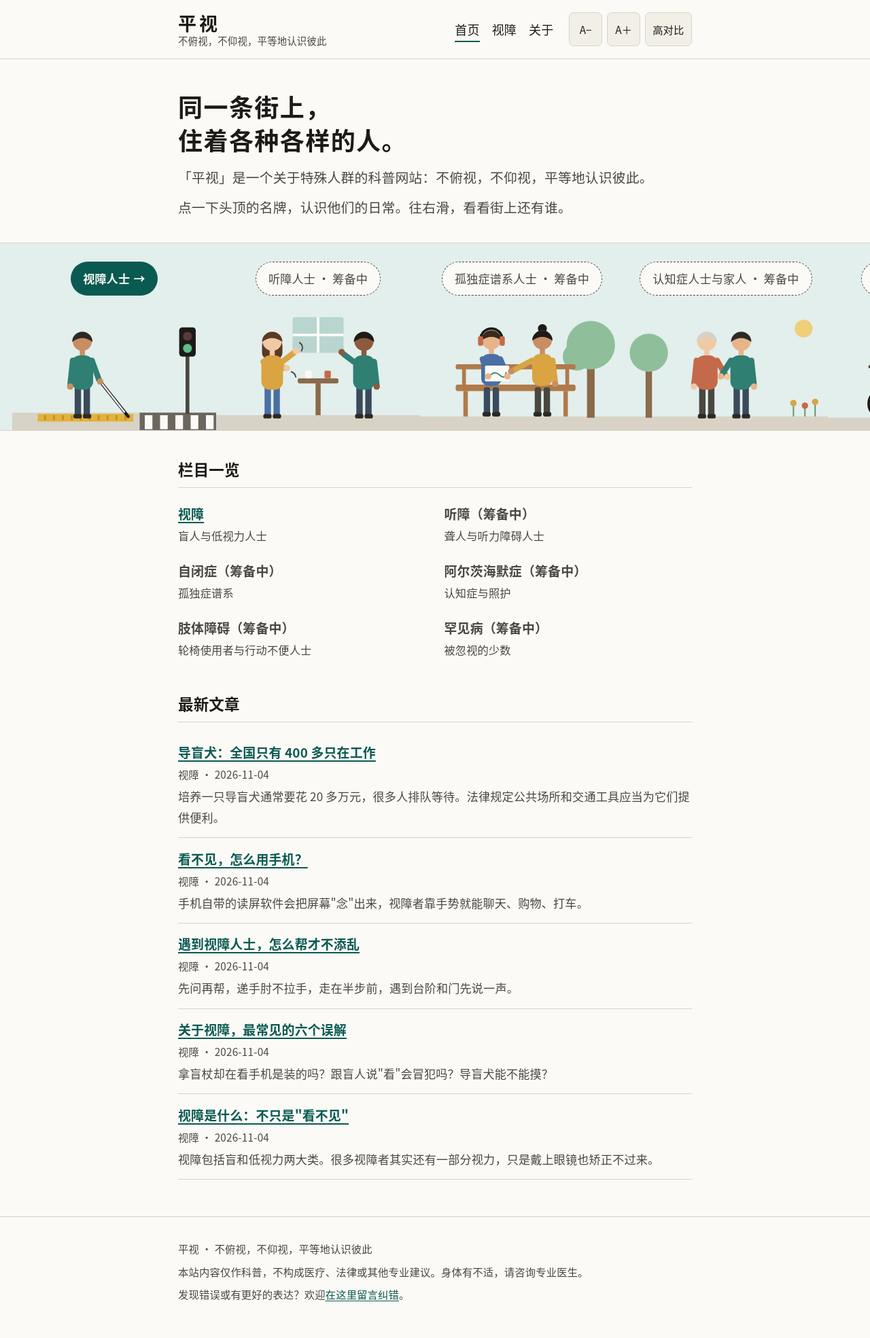
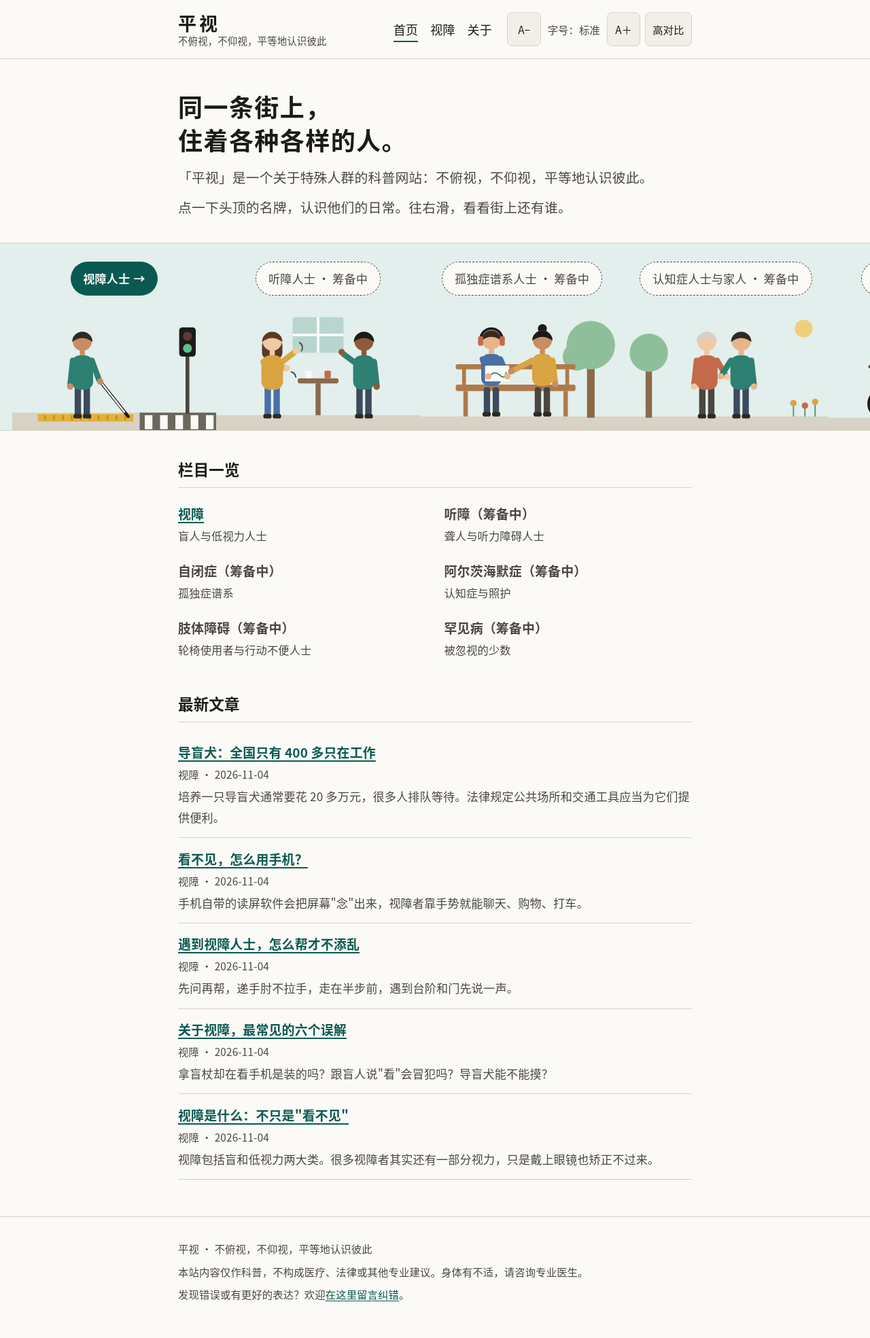
Before and after one commit to zzzopb/zzzopb.github.io, a Jekyll site: the page built from index.html, in a window 1280 px wide. Shown: the whole page at 68% size. Built offline with Jekyll 4.4.1, drawn with Linux system fonts in a browser that asks for light colours.

Commit message:
阅读设置：显示当前字号，并让读屏软件念出字号变化
- A− 和 A＋ 之间显示「字号：标准 / 大 / 较大 / 特大」
- 字号变化通过 aria-live 区域播报；到最大或最小时播报「已经是最大/最小字号」
- 窄屏下阅读设置按钮可以换行，按钮文字不再被挤成竖排

Co-Authored-By: Claude Opus 5.5 <noreply@anthropic.com>
Claude-Session: https://claude.ai/code/session_01M2ukfjBL9E3z71pw2RjgPe

```diff
--- a/_includes/header.html
+++ b/_includes/header.html
@@ -15,7 +15,9 @@
     </nav>
     <div class="reader-tools" role="group" aria-label="阅读设置">
       <button type="button" class="tool" data-font-step="-1" aria-label="缩小字号">A−</button>
+      <span class="font-now" id="font-now">字号：标准</span>
       <button type="button" class="tool" data-font-step="1" aria-label="放大字号">A＋</button>
+      <span class="visually-hidden" id="font-say" aria-live="polite"></span>
       <button type="button" class="tool" id="theme-toggle" aria-label="切换高对比度配色" aria-pressed="false">高对比</button>
     </div>
   </div>
--- a/assets/a11y.js
+++ b/assets/a11y.js
@@ -4,12 +4,29 @@
   function save(k, v) { try { localStorage.setItem(k, v); } catch (e) {} }
 
   var MIN = -1, MAX = 3;
+  var NAMES = { '-1': '小', '0': '标准', '1': '大', '2': '较大', '3': '特大' };
+  var now = document.getElementById('font-now');  // 按钮中间看得见的"字号：标准"
+  var say = document.getElementById('font-say');  // 看不见、专门让读屏软件念的区域
+  function curFont() { return parseInt(root.getAttribute('data-font') || '0', 10); }
+  function show() { if (now) now.textContent = '字号：' + NAMES[curFont()]; }
+  function speak(msg) {
+    if (!say) return;
+    // 先清空再填，这样连按两次"已经是最大字号"也会再念一遍
+    say.textContent = '';
+    setTimeout(function () { say.textContent = msg; }, 50);
+  }
+  show();  // 打开页面时显示读者上次选的字号（这时不念，免得每页都念一遍）
+
   document.querySelectorAll('[data-font-step]').forEach(function (btn) {
     btn.addEventListener('click', function () {
-      var cur = parseInt(root.getAttribute('data-font') || '0', 10);
-      var next = Math.max(MIN, Math.min(MAX, cur + parseInt(btn.getAttribute('data-font-step'), 10)));
+      var cur = curFont();
+      var next = cur + parseInt(btn.getAttribute('data-font-step'), 10);
+      if (next > MAX) { speak('已经是最大字号'); return; }
+      if (next < MIN) { speak('已经是最小字号'); return; }
       if (next === 0) root.removeAttribute('data-font'); else root.setAttribute('data-font', String(next));
       save('pingshi-font', next === 0 ? '' : String(next));
+      show();
+      speak('字号：' + NAMES[next]);
     });
   });
 
--- a/assets/style.css
+++ b/assets/style.css
@@ -73,12 +73,13 @@ main:focus { outline: none; }
 .site-nav ul { list-style: none; margin: 0; padding: 0; display: flex; flex-wrap: wrap; gap: 0.25rem 1rem; }
 .site-nav a { color: var(--text); text-decoration: none; padding: 0.25rem 0; border-bottom: 2px solid transparent; }
 .site-nav a:hover, .site-nav a[aria-current="page"] { border-bottom-color: var(--accent); }
-.reader-tools { display: flex; gap: 0.35rem; }
+.reader-tools { display: flex; flex-wrap: wrap; gap: 0.35rem; }
 .tool {
-  font: inherit; font-size: 0.85rem; min-width: 2.75rem; min-height: 2.75rem; padding: 0 0.6rem;
+  font: inherit; font-size: 0.85rem; min-width: 2.75rem; min-height: 2.75rem; padding: 0 0.6rem; white-space: nowrap;
   background: var(--surface); color: var(--text); border: 1px solid var(--line); border-radius: 0.4rem; cursor: pointer;
 }
 .tool:hover { border-color: var(--accent); }
+.font-now { align-self: center; min-width: 5.5em; text-align: center; font-size: 0.85rem; color: var(--muted); white-space: nowrap; }
 .tool[aria-pressed="true"] { background: var(--accent); color: var(--bg); border-color: var(--accent); }
 
 /* 首页 */
```
